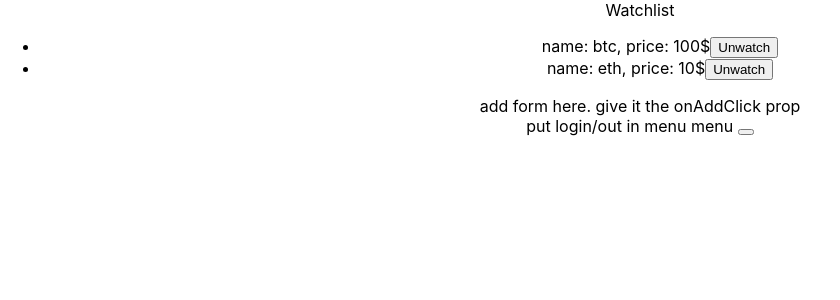
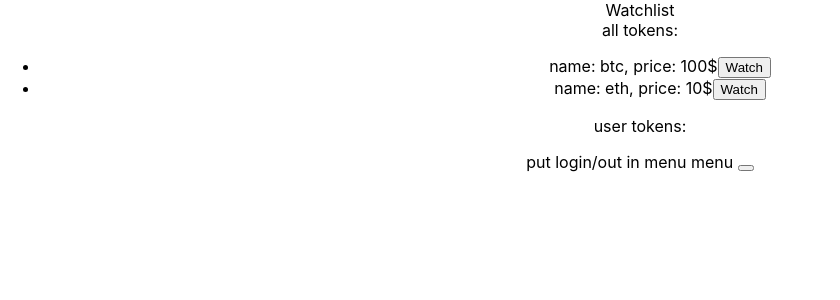
Before and after one commit to mrsufgi/watchlist, a React (Create React App) app: page / in a window 1280 px wide. Shown: the top 300 px of the page, without its empty margins (0-840 px from the left). Built offline with nearby package versions, Linux system fonts and the light colour scheme.

Commit message:
working lists :(

```diff
--- a/package.json
+++ b/package.json
@@ -3,11 +3,10 @@
   "version": "0.1.0",
   "private": true,
   "dependencies": {
+    "axios": "^0.18.0",
     "react": "^16.8.6",
     "react-dom": "^16.8.6",
-    "react-hooks-fetch": "^0.10.0",
-    "react-scripts": "3.0.1",
-    "recompose": "^0.30.0"
+    "react-scripts": "3.0.1"
   },
   "scripts": {
     "start": "react-scripts start",
--- a/src/App.js
+++ b/src/App.js
@@ -1,20 +1,16 @@
-import React, { useContext, useEffect } from 'react';
+import React, { useReducer, useContext, useEffect } from 'react';
 import { useFetch } from 'react-hooks-fetch';
 import './App.css';
 import WatchList from './components/WatchList';
 import Button from './components/Button';
 
 function App() {
-  useEffect(() => {
-    // login
-  }, []);
   return (
     <div className="App">
       <header>Watchlist</header>
-      <WatchList
-        authorized={true}
-        items={[{ name: 'btc', price: '100$' }, { name: 'eth', price: '10$' }]}
-      />
+
+      <WatchList />
+
       <div>
         put login/out in menu menu <Button />
       </div>
--- a/src/components/Button.js
+++ b/src/components/Button.js
@@ -1,7 +1,7 @@
 import React from 'react';
 
 function Button({ onClick, text }) {
-  return <button onClick={() => {}}>{text}</button>;
+  return <button onClick={onClick}>{text}</button>;
 }
 
 export default Button;
--- a/src/components/WatchList.js
+++ b/src/components/WatchList.js
@@ -1,14 +1,66 @@
-import React from 'react';
+import React, { useEffect, useState } from 'react';
+import axios from 'axios';
 import WatchListItem from './WatchListItem';
 
-function WatchList({ items, onAddClick, onRemoveClick }) {
-  const listItems = items.map(({ name, price }) => {
-    return <WatchListItem onRemoveClick={onRemoveClick} name={name} price={price} />;
+const createUseList = data =>
+  function useList() {
+    const [items, setItems] = useState([]);
+    useEffect(() => {
+      const fetchData = async () => {
+        const result = await Promise.resolve({
+          data,
+        }); // await axios('http://localhost:8888/blox-user/tokens');
+        setItems(result.data);
+      };
+
+      fetchData();
+    }, []);
+
+    const addItem = item => {
+      setItems([...items, item]);
+    };
+
+    const removeItem = ({ tokenId }) => {
+      setItems(items.filter(item => item.tokenId !== tokenId));
+    };
+
+    return { addItem, removeItem, items };
+  };
+function WatchList({}) {
+  const { items, addItem, removeItem } = createUseList([
+    { tokenId: 0, name: 'btc', price: '100$' },
+    { tokenId: 1, name: 'eth', price: '10$' },
+  ])();
+  const { items: userItems, addItem: addUserItem, removeItem: removeUserItem } = createUseList(
+    [],
+  )();
+
+  const watch = item => {
+    removeItem(item);
+    addUserItem(item);
+  };
+
+  const unwatch = item => {
+    removeUserItem(item);
+    addItem(item);
+  };
+
+  // TODO: create custom list hook
+
+  const listItems = items.map(item => {
+    return <WatchListItem key={item.name} onButtonClick={watch} {...item} />;
   });
+
+  const userListItems = userItems.map(item => {
+    return <WatchListItem key={item.name} onButtonClick={unwatch} {...item} />;
+  });
+
   return (
     <>
+      all tokens:
       <ul>{listItems}</ul>
-      <div>add form here. give it the onAddClick prop</div>
+      user tokens:
+      <ul>{userListItems}</ul>
     </>
   );
 }
--- a/src/components/WatchListItem.js
+++ b/src/components/WatchListItem.js
@@ -1,11 +1,12 @@
 import React from 'react';
 import Button from './Button';
 
-function WatchListItem({ name, price, onRemoveClick }) {
+function WatchListItem({ onButtonClick, ...token }) {
+  const { name, price } = token;
   return (
     <li onClick={() => {}}>
       name: {name}, price: {price}
-      <Button onClick={onRemoveClick} text="Unwatch" />
+      {onButtonClick && <Button onClick={() => onButtonClick(token)} text="Watch" />}
     </li>
   );
 }
```
Also changed, not shown: 1 other file (tests, documents, lock files or other folders).
